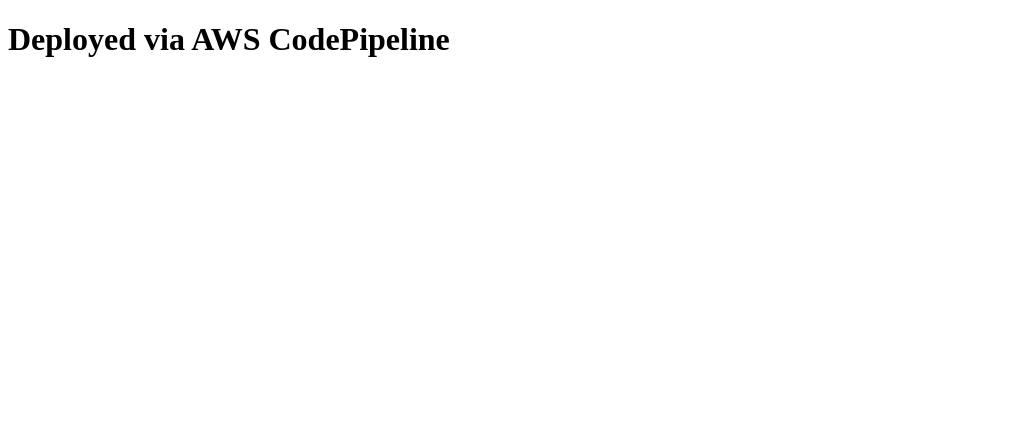
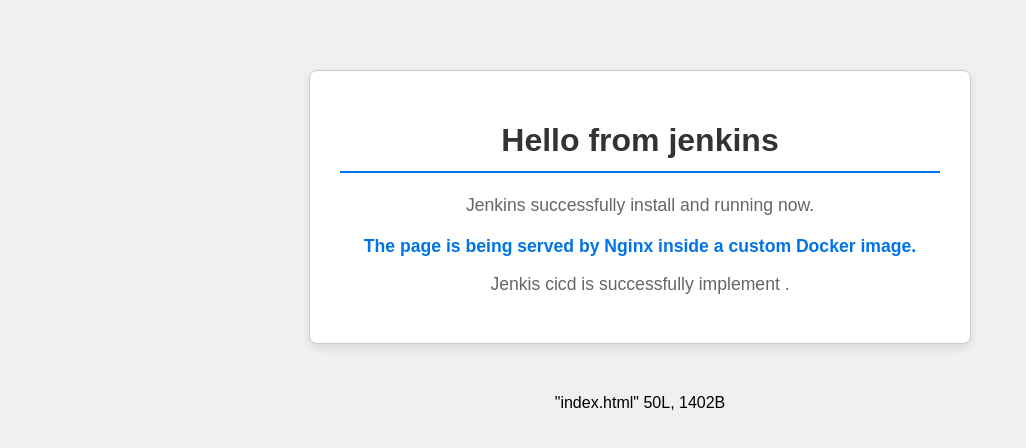
Before and after one commit to Mahesh9093/Task, a plain HTML site: page index.html in a window 1280 px wide. Shown: the whole page, without its empty margins (0-1026 px from the left). Drawn offline with Linux system fonts and the light colour scheme.

Commit message:
Update index.html

```diff
--- a/index.html
+++ b/index.html
@@ -1,7 +1,48 @@
-<!DOCTYPE html>
-<html>
-<head><title>My AWS App</title></head>
+    <meta charset="UTF-8">
+    <meta name="viewport" content="width=device-width, initial-scale=1.0">
+    <title>Docker Web Server Index</title>
+    <style>
+        body {
+            font-family: Arial, sans-serif;
+            margin: 0;
+            padding: 20px;
+            text-align: center;
+            background-color: #f0f0f0;
+        }
+        .container {
+            max-width: 600px;
+            margin: 50px auto;
+            padding: 30px;
+            border: 1px solid #ccc;
+            border-radius: 8px;
+            background-color: #ffffff;
+            box-shadow: 0 4px 8px rgba(0, 0, 0, 0.1);
+        }
+        h1 {
+            color: #333;
+            border-bottom: 2px solid #0073e6;
+            padding-bottom: 12px;
+        }
+        p {
+            color: #666;
+            font-size: 1.1em;
+        }
+        .docker-info {
+            margin-top: 20px;
+            font-weight: bold;
+            color: #0073e6;
+        }
+    </style>
+</head>
 <body>
-<h1>Deployed via AWS CodePipeline</h1>
+    <div class="container">
+        <h1>Hello from jenkins</h1>
+        <p>Jenkins successfully install and running now.</p>
+        <p class="docker-info">
+           The page is being served by Nginx inside a custom Docker image.
+        </p>
+        <p>Jenkis cicd is successfully implement .</p>
+    </div>
 </body>
 </html>
+"index.html" 50L, 1402B
```
